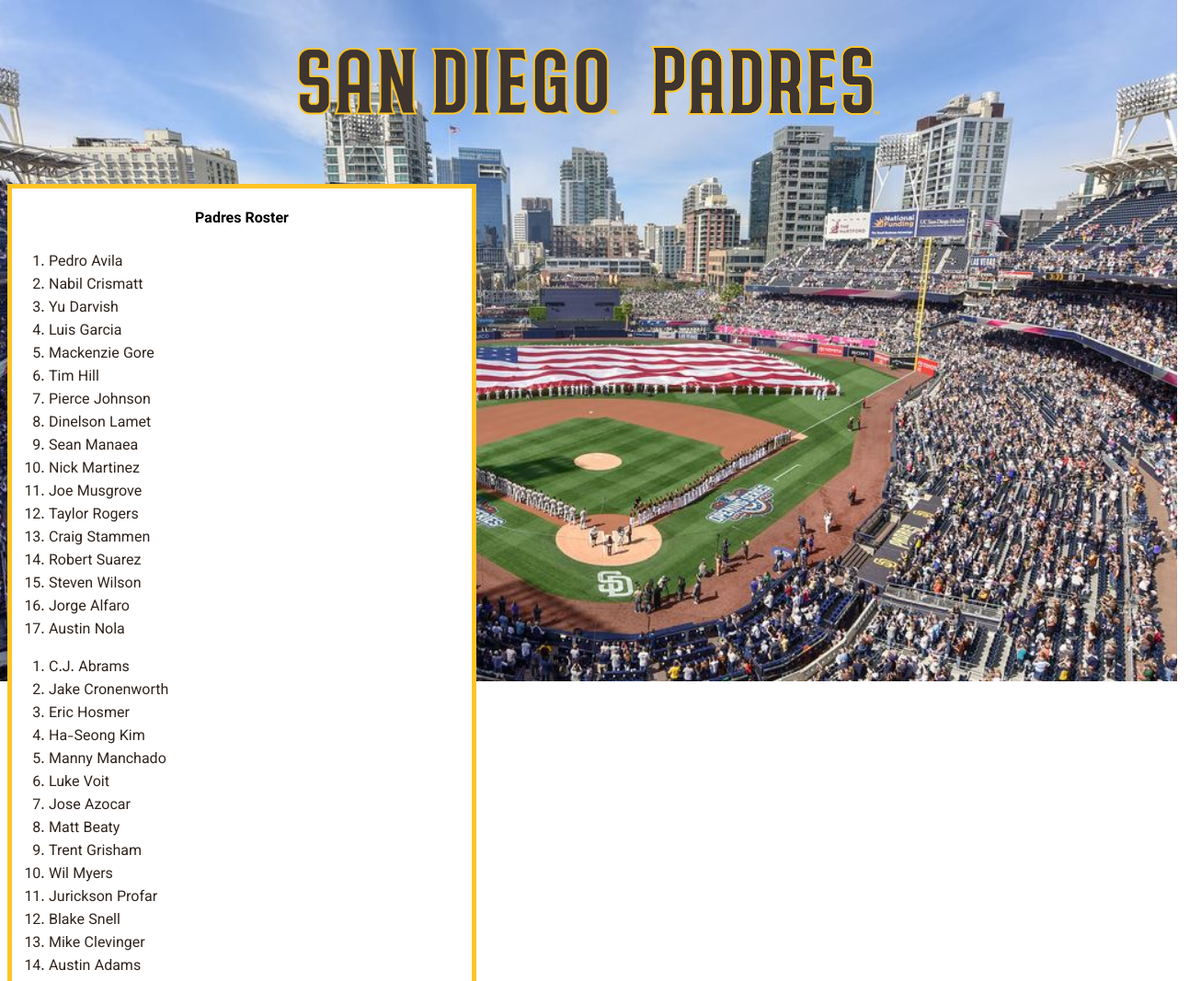
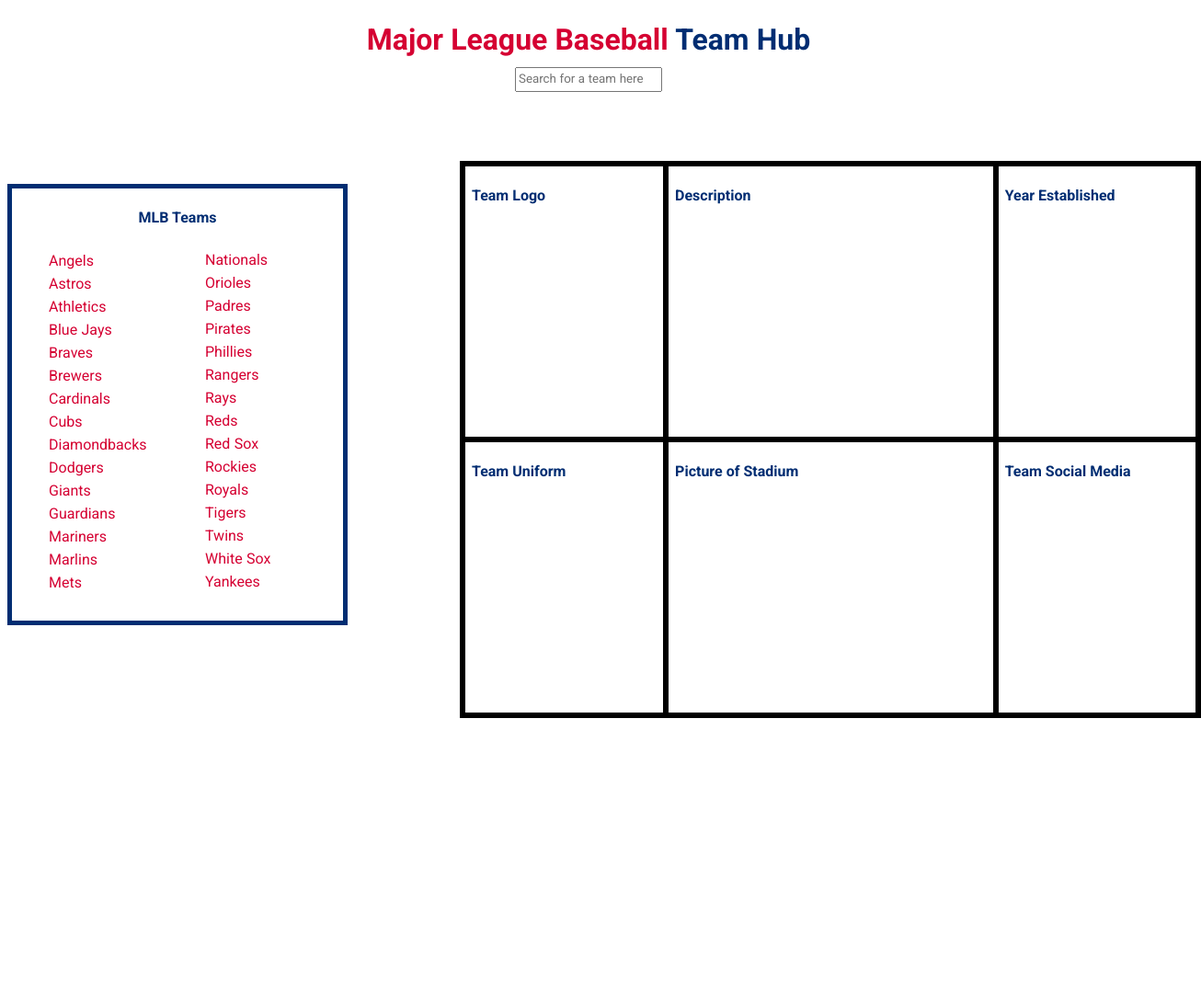
Before and after one commit to JamesonBuie/APIProject, a plain HTML site: page index.html in a window 1280 px wide. Shown: the top 1067 px of the page at 92% size, 1306 px wide, since content can reach past the window. After the commit the page ends 800 px from the top, so only its background shows below. Drawn offline with nearby package versions, Linux system fonts and the light colour scheme; no server answers.

Commit message:
Completed grid that data will be displayed on. Modified html fuile

```diff
--- a/app.js
+++ b/app.js
@@ -1,13 +1,26 @@
-// async function getSportsData() {
+/*
+Data names
+Logo = strTeamLogo
+Description = strDescriptionEN
+Year formed = intFormedYear
+Stadium photo = strStadiumThumb
+Jersey = strTeamJersey
 
-//     try {
-//        const dataPointOne = await axios.get(`https://www.thesportsdb.com/api/v1/json/2/search_all_teams.php?l=MLB`);
-//        console.log(`Get request was successful`);
-//        console.log(dataPointOne.data.teams[22]);
-//        console.log(`=======`);
-//     } catch(err){
-//         console.log(`Get request was not successful`);
-//         console.log(err);
-//     }
-// }
-// getSportsData();
+*/
+
+
+
+
+async function getSportsData() {
+
+    try {
+       const dataPointOne = await axios.get(`https://www.thesportsdb.com/api/v1/json/2/search_all_teams.php?l=MLB`);
+       console.log(`Get request was successful`);
+       console.log(dataPointOne.data.teams);
+       console.log(`=======`);
+    } catch(err){
+        console.log(`Get request was not successful`);
+        console.log(err);
+    }
+}
+getSportsData();
--- a/index.html
+++ b/index.html
@@ -13,52 +13,75 @@
 
 <body>
     <div class="titleName">
-        <img id="sanDiego" src="sandiego.jpg" alt="San Diego">
-        <img id="padres" src="padres.jpg" alt="Padres">
+       <h1><span>Major League Baseball</span> Team Hub</h1>
     </div>
+    <!-- Search Bar -->
+    <div id="searchBar">
+        <input placeholder="Search for a team here" type="text">
+    </div>
+    <!-- Team name section -->
     <div id="roster">
 
-        <h4 style="text-align: center;">Padres Roster</h4>
+        <h4 style="text-align: center;">MLB Teams</h4>
 
         <ul id="firstHalf">
-            <li>Pedro Avila</li>
-            <li>Nabil Crismatt</li>
-            <li>Yu Darvish</li>
-            <li>Luis Garcia</li>
-            <li>Mackenzie Gore</li>
-            <li>Tim Hill</li>
-            <li>Pierce Johnson</li>
-            <li>Dinelson Lamet</li>
-            <li>Sean Manaea</li>
-            <li>Nick Martinez</li>
-            <li>Joe Musgrove</li>
-            <li>Taylor Rogers</li>
-            <li>Craig Stammen</li>
-            <li>Robert Suarez</li>
-            <li>Steven Wilson</li>
-            <li>Jorge Alfaro</li>
-            <li>Austin Nola</li>
+            <li>Angels</li>
+            <li>Astros</li>
+            <li>Athletics</li>
+            <li>Blue Jays</li>
+            <li>Braves</li>
+            <li>Brewers</li>
+            <li>Cardinals</li>
+            <li>Cubs</li>
+            <li>Diamondbacks</li>
+            <li>Dodgers</li>
+            <li>Giants</li>
+            <li>Guardians</li>
+            <li>Mariners</li>
+            <li>Marlins</li>
+            <li>Mets</li>
         </ul>
         <ul id="secondHalf">
-            <li>C.J. Abrams</li>
-            <li>Jake Cronenworth</li>
-            <li>Eric Hosmer</li>
-            <li>Ha-Seong Kim</li>
-            <li>Manny Manchado</li>
-            <li>Luke Voit</li>
-            <li>Jose Azocar</li>
-            <li>Matt Beaty</li>
-            <li>Trent Grisham</li>
-            <li>Wil Myers</li>
-            <li>Jurickson Profar</li>
-            <li>Blake Snell</li>
-            <li>Mike Clevinger</li>
-            <li>Austin Adams</li>
-            <li>Fernando Tatis Jr.</li>
-            <li>Kyle Tyler</li>
+            <li>Nationals</li>
+            <li>Orioles</li>
+            <li>Padres</li>
+            <li>Pirates</li>
+            <li>Phillies</li>
+            <li>Rangers</li>
+            <li>Rays</li>
+            <li>Reds</li>
+            <li>Red Sox</li>
+            <li>Rockies</li>
+            <li>Royals</li>
+            <li>Tigers</li>
+            <li>Twins</li>
+            <li>White Sox</li>
+            <li>Yankees</li>
         </ul>
     </div>
-
+<!-- Team info section -->
+<section id="teamInfo">
+    <!-- First row -->
+    <div id="logo">
+        <h4>Team Logo<h4>
+    </div>
+    <div id="description">
+        <h4>Description<h4>
+    </div>
+    <div id="year">
+        <h4>Year Established<h4>
+    </div>
+    <!-- Second row -->
+<div id="jersey">
+    <h4>Team Uniform<h4>
+</div>
+<div id="stadiumPic">
+    <h4>Picture of Stadium<h4>
+</div>
+<div id="socialMedia">
+    <h4>Team Social Media<h4>
+</div>
+</section>
 
 
 </body>
--- a/style.css
+++ b/style.css
@@ -1,60 +1,105 @@
 @import url('https://fonts.googleapis.com/css2?family=Vazirmatn:wght@400;700&display=swap');
+
 * {
     font-family: 'Vazirmatn', sans-serif
 }
 
-.title {
+/* Title */
+.titleName h1 {
+    color: #002D72;
     text-align: center;
-    color: rgb(255, 196, 37);
+}
+
+h1 span {
+    color: #D50032;
+}
+
+/* Search bar */
+#searchBar {
+    text-align: center;
+    position: relative;
+    top: -20px;
+    margin: 0;
 
 }
 
-body {
-    background-image: url(petco.jpg);
-    background-size: cover;
-    background-repeat: no-repeat;
-
-}
-
-#sanDiego, #padres {
-    position: relative;
-    top: 25px;
-
-}
-#sanDiego {
-    height: 75px;
-    padding-right: 35px;
-}
-
-.titleName {
-    display: flex;
-    align-items: center;
-    justify-content: center;
-    position: relative;
-    bottom: 70px;
-}
-
-/* Roster Section */
+/* Team name Section */
 #roster {
     /* display: flex; */
-    width: 500px;
-
+    width: 360px;
+    height: 470px;
     position: absolute;
     top: 200px;
-    border: 5px solid #FFC425;
+    border: 5px solid #002D72;
     background-color: white;
 
 
 }
+
+#roster h4 {
+    color: #002D72;
+}
+
 #roster>ul {
-    color: #2F241D;
-    list-style: number;
+    color: #D50032;
+    list-style: none;
 }
 
 #firstHalf {
     position: static;
 }
+
 #secondHalf {
     position: relative;
+    left: 170px;
+    bottom: 392px;
+}
 
+/* Team info section */
+#teamInfo {
+    display: grid;
+    /* grid-template-columns: 200px 400px 200px; */
+
+    border: 3px solid black;
+    position: absolute;
+    left: 500px;
+    top: 175px;
+    width: 800px;
+    height: 600px;
+    color:#002D72;
 }
+#teamInfo h4 {
+    margin-left: 7px;
+}
+
+#description {
+    border: 3px solid black;
+    grid-column-start: 4;
+    grid-column-end: 10;
+}
+#logo {
+    border: 3px solid black;
+    grid-column-start: 1;
+    grid-column-end: 4;
+}
+#year {
+    grid-column-start: 10;
+    grid-column-end: 12;
+
+    border: 3px solid black;
+}
+#jersey{
+    border: 3px solid black;
+    grid-column-start: 1;
+    grid-column-end: 4;
+}
+#stadiumPic{
+    border: 3px solid black;
+    grid-column-start: 4;
+    grid-column-end: 10;
+}
+#socialMedia {
+    border: 3px solid black;
+    grid-column-start: 10;
+    grid-column-end: 12;
+}
```
